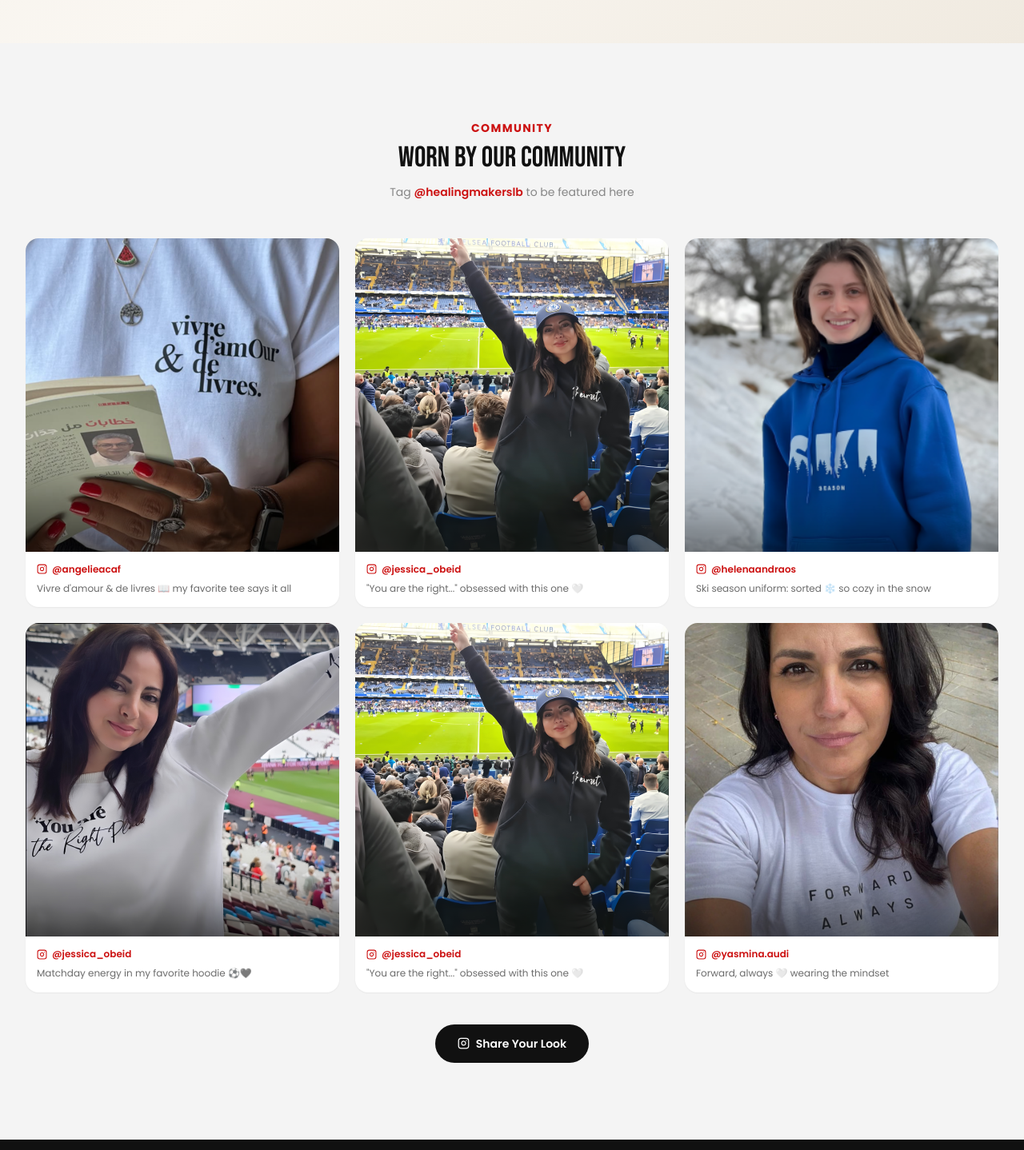
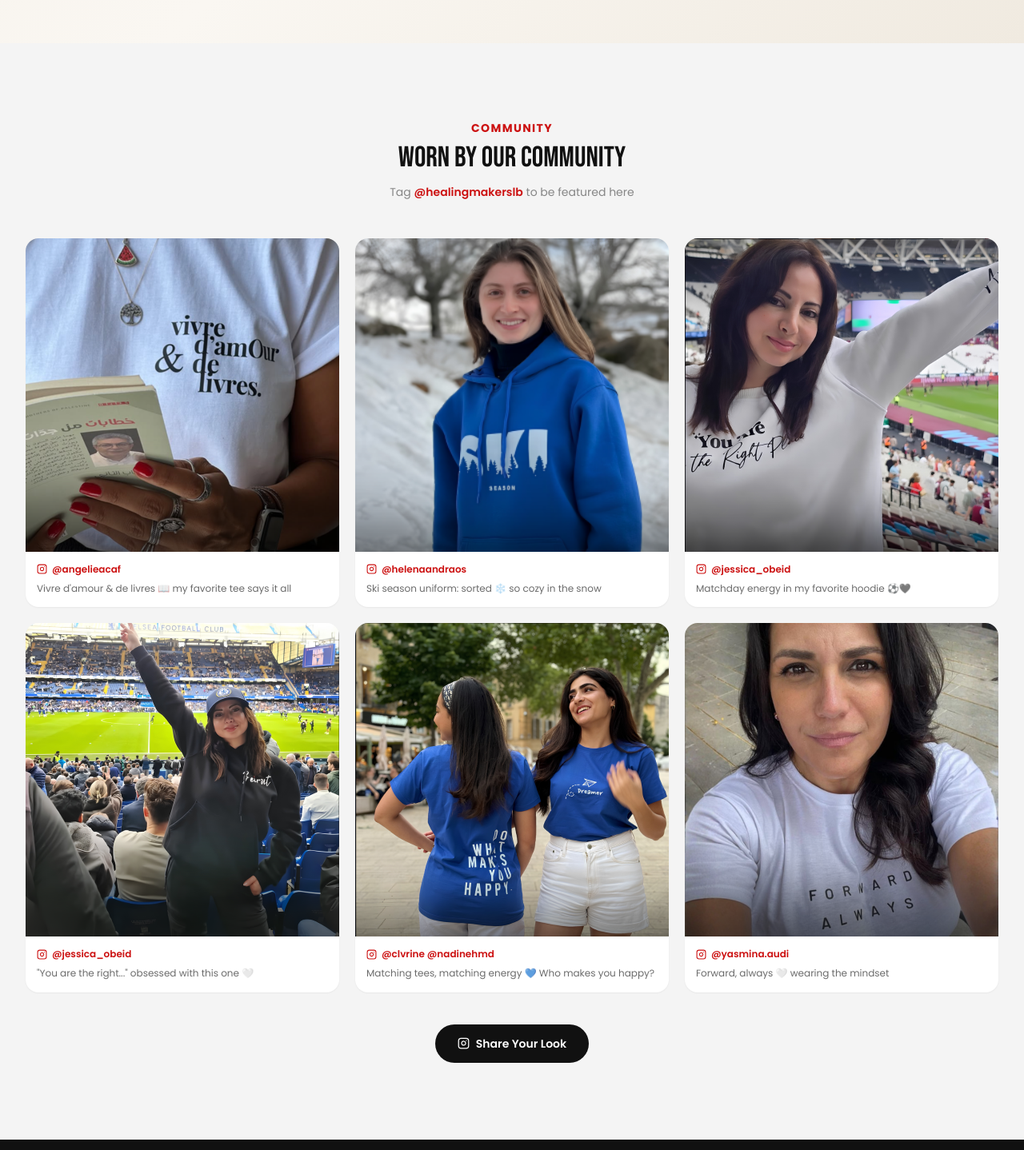
Before and after one commit to AntoineKhawand/healingmakers, a Next.js app: page / in a window 1280 px wide. Shown: the part 5399-6837 px from the top of the page at 80% size. Built offline with nearby package versions, Linux system fonts and the light colour scheme.

Commit message:
Restore Clarine & Nadine card before Yasmina's in community gallery

```diff
--- a/components/home/UGCGallery.tsx
+++ b/components/home/UGCGallery.tsx
@@ -11,12 +11,6 @@ const ugcPosts = [
     handle: "@angelieacaf",
     caption: "Vivre d'amour & de livres 📖 my favorite tee says it all",
     likes: 312,
-  },
-  {
-    image: "/community/jessica-obeid-2.png",
-    handle: "@jessica_obeid",
-    caption: "\"You are the right...\" obsessed with this one 🤍",
-    likes: 218,
   },
   {
     image: "/community/helena-andraos.png",
@@ -35,6 +29,12 @@ const ugcPosts = [
     handle: "@jessica_obeid",
     caption: "\"You are the right...\" obsessed with this one 🤍",
     likes: 522,
+  },
+  {
+    image: "/community/clarine-nadine.png",
+    handle: "@clvrine @nadinehmd",
+    caption: "Matching tees, matching energy 💙 Who makes you happy?",
+    likes: 218,
   },
   {
     image: "/community/yasmina-audi.png",
```
